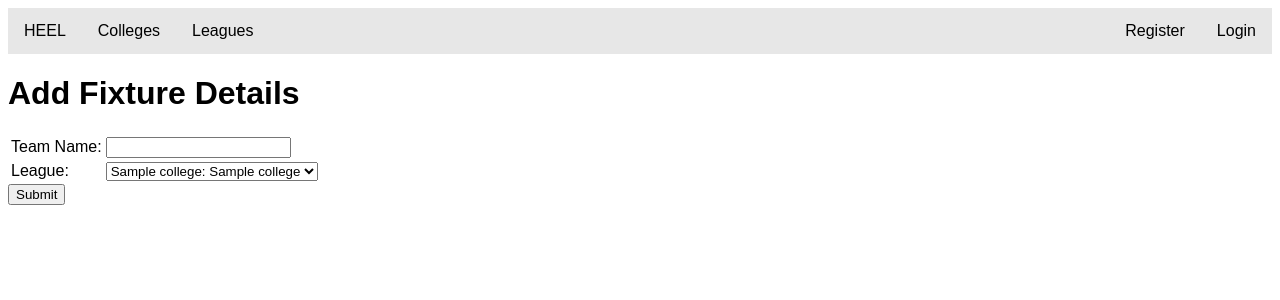
After one commit to qqwui/Final-Flask-Coursework-qqwui, a Flask app: template templates/fixturedetails.html in a window 1280 px wide. The commit adds this page. Shown: the top 300 px of the page. Run offline with Flask 3, Linux system fonts and the light colour scheme; the template is opened without the code that fills it: most values are stand-ins (such as "Sample title", 1, 10 or a date in 2020).

```diff
--- a/main.py
+++ b/main.py
@@ -76,7 +76,7 @@ def verify_college(collid, collpass):
   return bcrypt.checkpw(collpass.encode("utf-8"), password)
 
 
-def verify_student(username, userpassword):
+def verify_player(username, userpassword):
   con = sqlite3.connect(DB_PATH)
   curs = con.cursor()
   command = "SELECT Password FROM Players WHERE Username=?"
@@ -96,15 +96,6 @@ def get_team_names_scores(leagueid):
   con.close()
   return result
 
-def get_fixtures(leagueid):
-  con = sqlite3.connect(DB_PATH)
-  curs = con.cursor()
-  command = "SELECT TeamID from Teams WHERE LeagueID = ?"
-  teams = curs.execute(command, [leagueid]).fetchall()
-
-  con.close()
-  return result
-
 def get_leaguename(leagueid):
   # A lot of these get_x() functions have the same simple SELECT queries.
   # However, I cant make a general function like loaddata() as userdata is inputted into these functions
@@ -118,7 +109,7 @@ def get_college_teams(collegeid):
   con = sqlite3.connect(DB_PATH)
   curs = con.cursor()
   # I think I'm going insane with INNER JOINS. At least I'm more confident with Paper 2 SQL.
-  command = "SELECT Teams.TeamName, Leagues.LeagueName, Leagues.LeagueTier FROM Teams INNER JOIN Leagues ON Teams.LeagueID = Leagues.LeagueID WHERE Teams.CollegeID=?"
+  command = "SELECT Teams.TeamName, Leagues.LeagueName FROM Teams INNER JOIN Leagues ON Teams.LeagueID = Leagues.LeagueID WHERE Teams.CollegeID=?"
   result = curs.execute(command, [collegeid]).fetchall()
   con.close()
   return result
@@ -130,6 +121,14 @@ def get_collegedetails(collegeid):
   con.close()
   return collegedetails
 
+def get_fixtures(leagueid):
+  con = sqlite3.connect(DB_PATH)
+  curs = con.cursor()
+  command = "SELECT Teams.TeamName, Fixtures.FixtureDate, FixtureLink.FixtureScore FROM Fixtures INNER JOIN FixtureLink ON Fixtures.FixtureID = FixtureLink.FixtureID INNER JOIN Teams ON FixtureLink.TeamID = Teams.TeamID WHERE Teams.LeagueID = ?"
+  result = curs.execute(command, [leagueid]).fetchall()
+  con.close()
+  return result
+
 ##########
 # Routes #
 ##########
@@ -139,7 +138,7 @@ def get_index():
   return flask.render_template("index.html")
 
 
-@app.route('/studentsignup', methods=['GET', 'POST'])
+@app.route('/playersignup', methods=['GET', 'POST'])
 def adduser():
   error = ""
   if flask.request.method == "POST":
@@ -185,7 +184,7 @@ def show_leagues():
     if not leaguename:
       return "<h1>400 Not a valid LeagueID</h1>", 400
     print(get_fixtures(flask.request.args.get("leagueid")))
-    return flask.render_template("fixture.html",leaguename=leaguename[0], leagueleaderboard=get_team_names_scores(flask.request.args.get("leagueid")))
+    return flask.render_template("fixture.html",leaguename=leaguename[0], leagueleaderboard=get_team_names_scores(flask.request.args.get("leagueid")), fixtures=get_fixtures(flask.request.args.get("leagueid")))
   else:
     return flask.render_template("leagues.html", tabledata=loaddata("Leagues", "LeagueID", "LeagueName"))
 
@@ -201,7 +200,7 @@ def college_login():
     if form_input.get("collid") and form_input.get("pass") and form_input.get("collid").isdigit():
       if verify_college(form_input.get("collid"), form_input.get("pass")):
         resp = flask.make_response(flask.redirect("/collegemanage"))
-        resp.set_cookie("collID", bytes(form_input.get("collid"), "utf8"))
+        resp.set_cookie("collID", form_input.get("collid"))
         return resp
       else:
         error = "CollegeID or Password not correct"
@@ -210,18 +209,25 @@ def college_login():
   print(error)
   return flask.render_template("collegelogin.html", error=error)
 
+@app.route("/collegesignout")
+def college_signout():
+  collid = flask.request.cookies.get('collID')
+  resp = flask.make_response(flask.redirect("/collegelogin"))
+  if collid:
+    resp.set_cookie("collID", "", expires=0)
+  return resp
 
-@app.route('/studentlogin', methods=['GET', 'POST'])
-def student_login():
+@app.route('/playerlogin', methods=['GET', 'POST'])
+def player_login():
   userid = flask.request.cookies.get('playerID')
   if userid:
-    return flask.redirect("/studentmanage")
+    return flask.redirect("/playermanage")
   error = ""
   if flask.request.method == "POST":
     form_input = flask.request.form
     if form_input.get("username") and form_input.get("pass"):
-      if verify_student(form_input.get("username"), form_input.get("pass")):
-        resp = flask.make_response(flask.redirect("/studentmanage"))
+      if verify_player(form_input.get("username"), form_input.get("pass")):
+        resp = flask.make_response(flask.redirect("/playermanage"))
         resp.set_cookie("playerID", bytes(form_input.get("username"), "utf8"))
         return resp
       else:
@@ -229,25 +235,32 @@ def student_login():
     else:
       error = "All fields must be filled in."
   print(error)
-  return flask.render_template("studentlogin.html", error=error)
+  return flask.render_template("playerlogin.html", error=error)
 
+@app.route("/playersignout")
+def player_signout():
+  collid = flask.request.cookies.get('playerID')
+  resp = flask.make_response(flask.redirect("/playerlogin"))
+  if collid:
+    resp.set_cookie("playerID", "", expires=0)
+  return resp
 
 @app.route("/collegemanage")
 def collegemanage():
   collid = flask.request.cookies.get('collID')
   if collid:
-    return flask.render_template("collegemanage.html")
+    return flask.render_template("collegemanage.html", college_name=get_collegedetails(collid)[0])
   else:
     return flask.redirect("/collegelogin")
 
 
-@app.route("/studentmanage")
-def studentmanage():
+@app.route("/playermanage")
+def playermanage():
   userid = flask.request.cookies.get('playerID')
   if userid:
-    return flask.render_template("studentmanage.html")
+    return flask.render_template("playermanage.html")
   else:
-    return flask.redirect("/studentlogin")
+    return flask.redirect("/playerlogin")
 
 
 @app.route("/createteam", methods=['GET', 'POST'])
@@ -281,7 +294,7 @@ def jointeam():
         error = "All fields must be filled in"
     return flask.render_template("jointeam.html", tabledata=loaddata("Teams", "TeamID", "TeamName"), error=error, username=userid)
   else:
-    return flask.redirect("/studentlogin")
+    return flask.redirect("/playerlogin")
 
 # i get these too much, so might as well make it entertaining
 @app.errorhandler(500)
@@ -293,6 +306,6 @@ def internal_crisis(e):
 # Main Loop #
 #############
 if __name__ == "__main__":
-  app.run(host='0.0.0.0', port=8080)
+  app.run(host='127.0.0.1', port=8080)
 
 # The End
--- a/templates/adduser.html
+++ b/templates/adduser.html
@@ -6,7 +6,7 @@
   </head>
   <body>
     {% include "nav.html" %}
-    <h1>Create a student account</h1>
+    <h1>Create a player account</h1>
     <p>All fields are required</p>
     {% if error %}
     <p style="color: red">ERROR: {{error}}</p>
--- a/templates/collegemanage.html
+++ b/templates/collegemanage.html
@@ -6,9 +6,11 @@
   </head>
   <body>
     {% include "nav.html" %}
-    <h1>Welcome College</h1>
+    <h1>Welcome {{college_name}}</h1>
     <ul>
       <li><a href="/createteam">Create a Team</a></li>
+      <li><a href="#">Add Fixture Details</a></li>
+      <li><a href="/collegesignout">Sign out</a></li>
     </ul>
   </body>
 </html>
--- /dev/null
+++ b/templates/fixturedetails.html
@@ -0,0 +1,38 @@
+<!DOCTYPE html>
+<html>
+  <head>
+    <link rel="stylesheet" href="/static/style.css">
+    <title>Create Team</title>
+  </head>
+  <body>
+    {% include "nav.html" %}
+    <h1>Add Fixture Details</h1>
+    {% if success %}
+    <p style="color: green">SUCCESS: Details successfully</p>
+    {% endif %}
+    {% if error %}
+    <p style="color: red">ERROR: {{error}}</p>
+    {% endif %}
+    <form action="" method="post">
+      <table>
+        <tr>
+          <td><label for="teamname">Team Name:</label></td>
+          <td><input type="text" name="teamname" id="teamname"></td>
+        </tr>
+        <tr>
+          <td><label for="league">League:</label></td>
+          <td>
+            <select name="league" id="league">
+              {% for league in tabledata %}
+              <option value="{{league[0]}}">{{league[1] + ": " + league[2]}}</option>
+              {% endfor %}
+            </select>
+          </td>
+        </tr>
+      </table>
+      <input type="hidden" name="collid" value="{{collid}}">
+      <input type="submit">
+    </form>
+
+  </body>
+</html>
--- a/templates/index.html
+++ b/templates/index.html
@@ -9,11 +9,11 @@
     <h1>Welcome to the Higher Education E-Sports League!</h1>
     <h2>Create an account</h2>
     <ul>
-      <li><a href="/studentsignup">I'm a Student</a></li>
+      <li><a href="/playersignup">I'm a player</a></li>
     </ul>
     <h2>Sign In</h2>
     <ul>
-      <li><a href="/studentlogin">I'm a Student</a></li>
+      <li><a href="/playerlogin">I'm a player</a></li>
       <li><a href="/collegelogin">I'm a College</a></li>
     </ul>
   </body>
--- a/templates/nav.html
+++ b/templates/nav.html
@@ -4,6 +4,6 @@
         <li class="nav"><a href="/colleges">Colleges</a></li>
         <li class="nav"><a href="/leagues">Leagues</a></li>
         <li class="nav" style="float: right"><a href="#">Login</a></li>
-        <li class="nav" style="float: right"><a href="/studentsignup">Register</a></li>
+        <li class="nav" style="float: right"><a href="/playersignup">Register</a></li>
       </ul>
     </nav>
--- a/templates/studentlogin.html
+++ b/templates/studentlogin.html
@@ -2,11 +2,11 @@
 <html>
   <head>
     <link rel="stylesheet" href="/static/style.css">
-    <title>Login as a Student</title>
+    <title>Login as a player</title>
   </head>
   <body>
     {% include "nav.html" %}
-    <h1>Login as a Student</h1>
+    <h1>Login as a player</h1>
     {% if error %}
     <p style="color: red">ERROR: {{error}}</p>
     {% endif %}
--- a/templates/teams.html
+++ b/templates/teams.html
@@ -18,13 +18,11 @@
       <tr>
         <th>Team Name</th>
         <th>League</th>
-        <th>Tier</th>
       </tr>
       {% for team in teams %}
       <tr>
         <td>{{team[0]}}</td>
         <td>{{team[1]}}</td>
-        <td>{{team[2]}}</td>
       </tr>
       {% endfor %}
     </table>
```
Also changed, not shown: templates/fixture.html (+7 -0 lines).
